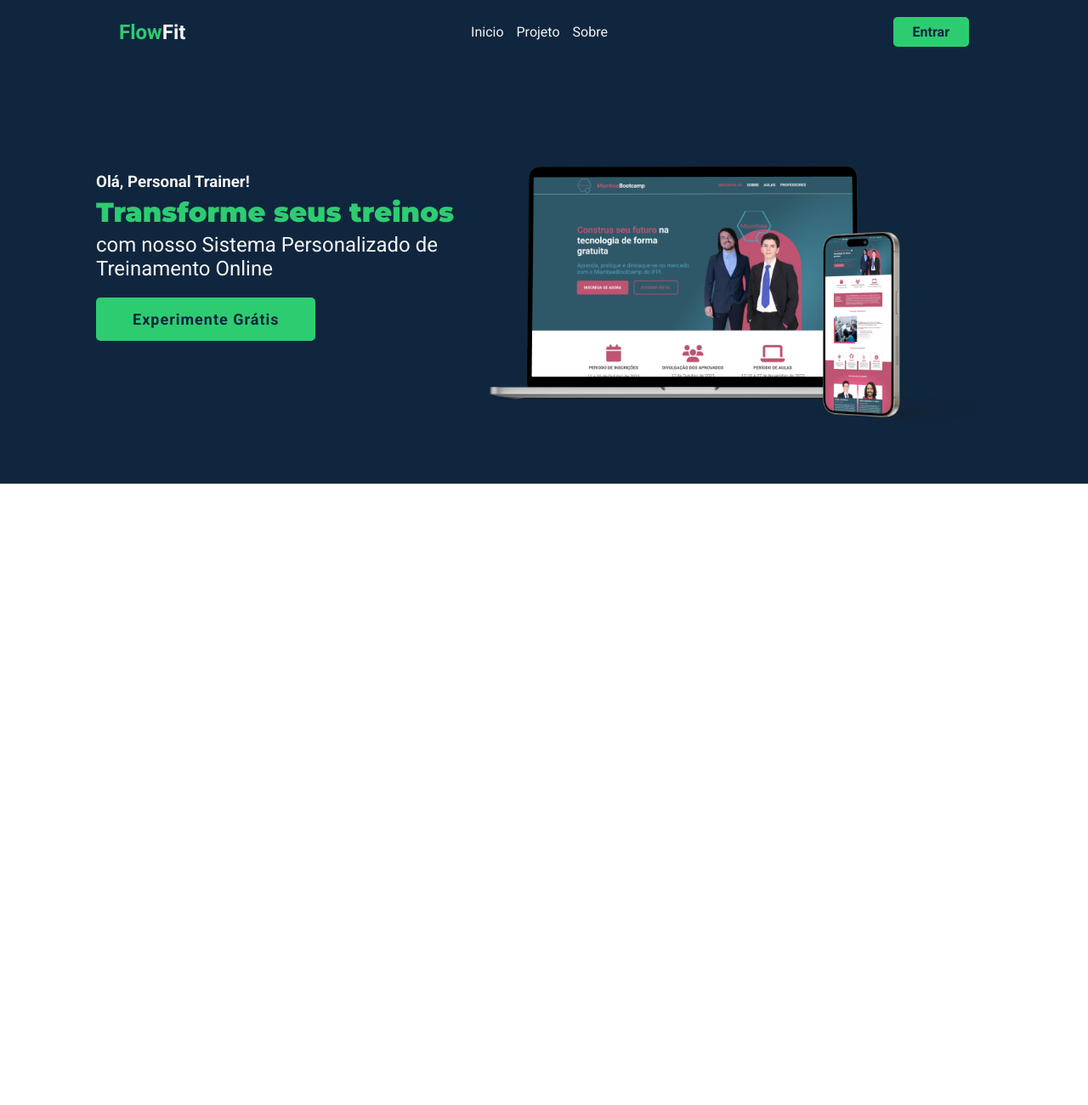
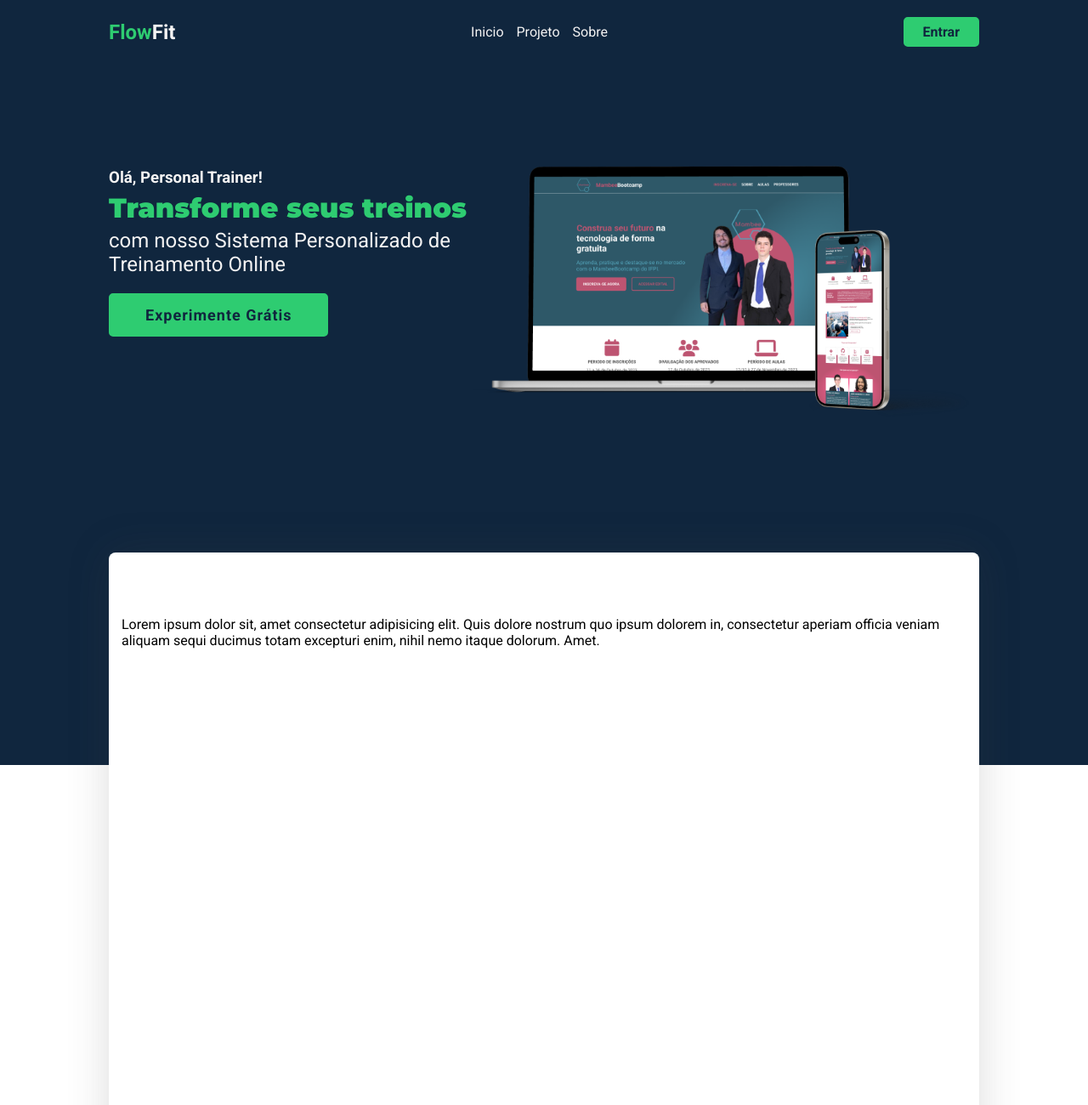
Before and after one commit to rafaluz/TTDS20232-WEB-FRONT-END, a plain HTML site: page CSS/5 - landingpage-flowfit/index.html in a window 1280 px wide. Shown: the top 1300 px of the page at 85% size. Before the commit the page ends 800 px from the top, so only its background shows below. Drawn offline with Linux system fonts and the light colour scheme.

Commit message:
feat: iniciei a seção about

```diff
--- a/CSS/5 - landingpage-flowfit/css/style.css
+++ b/CSS/5 - landingpage-flowfit/css/style.css
@@ -34,7 +34,7 @@ body {
 
 .container-fluid {
     width: 100%;
-    padding: 0 1.5rem;
+    /* padding: 0 1.5rem; */
 }
 
 .container {
@@ -43,6 +43,7 @@ body {
     margin: 0 auto;
     display: flex;
     flex-wrap: wrap;
+    /* padding: 0 1.5rem; */
 }
 
 
@@ -53,9 +54,7 @@ body {
     box-sizing: border-box;
     display: flex;
     flex-wrap: wrap;
-    margin-right: -1.5rem;
-    margin-left: -1.5rem;
-  }
+}
 
   /* Coluna flexível com padding */
   .col {
@@ -245,6 +244,8 @@ header {
 /* fim do header/navbar */
 
 /* ----------- section home ------------ */
+
+
 .home-info {
     display: flex;
     flex-direction: column;
@@ -285,7 +286,7 @@ header {
 
 #home {
     background-color: var(--primary-color);
-    padding: 60px 0;
+    padding: 6rem 0 40rem 0;
     z-index: 1;
 
 }
@@ -293,11 +294,11 @@ header {
 #home .home-image {
     position: relative;
     z-index: 1;
-    padding-top: 60px;
+    padding-top: 6rem;
 }
 
 #home .home-img img {
-    margin-top: 80px;
+    margin-top: 8rem;
 }
 
 #home .shape-liquid {
@@ -314,8 +315,20 @@ header {
 }
 
 #home .shape-liquid:nth-child(2) {
-    filter: blur(30px);
+    filter: blur(3rem);
 
 }
 
 /* ----------- end section home ------------ */
+
+/* ----------- section about ------------ */
+
+#about {
+    background-color: #fff;
+    box-shadow: 0 0 5rem rgba(64, 64, 64, 0.186);
+    padding: 6rem 0 60rem 0;
+    z-index: 2;
+    margin-top: -25rem;
+    border-radius: 0.8rem;
+
+}
--- a/CSS/5 - landingpage-flowfit/index.html
+++ b/CSS/5 - landingpage-flowfit/index.html
@@ -1,11 +1,13 @@
 <!DOCTYPE html>
 <html lang="pt-br">
+
 <head>
     <meta charset="UTF-8">
     <meta name="viewport" content="width=device-width, initial-scale=1.0">
     <title>FlowFit</title>
     <link rel="stylesheet" href="css/style.css">
 </head>
+
 <body>
     <header class="container-fluid">
         <nav class="nav-bar container">
@@ -48,12 +50,10 @@
                     <img src="img/sistema-telas-responsivas.png" alt="flowfit em telas responsivas" class="img-fluid">
 
                     <div class="shape-liquid">
-                        <svg viewBox="0 0 500 500" xmlns="http://www.w3.org/2000/svg" xmlns:xlink="http://www.w3.org/1999/xlink" width="100%" id="blobSvg">
+                        <svg viewBox="0 0 500 500" xmlns="http://www.w3.org/2000/svg"
+                            xmlns:xlink="http://www.w3.org/1999/xlink" width="100%" id="blobSvg">
                             <path fill="#FFA500">
-                                <animate attributeName="d"
-                                    dur="10000ms"
-                                    repeatCount="indefinite"
-                                    values="
+                                <animate attributeName="d" dur="10000ms" repeatCount="indefinite" values="
                                     M445.5,305Q441,360,398.5,397Q356,434,303,446.5Q250,459,194,452Q138,445,109,396.5Q80,348,59.5,299Q39,250,42,191Q45,132,108.5,123Q172,114,211,84Q250,54,307.5,52.5Q365,51,414,89Q463,127,456.5,188.5Q450,250,445.5,305Z;
 
                                     M432.5,301.5Q428,353,386.5,384Q345,415,297.5,434Q250,453,206,428Q162,403,107,383.5Q52,364,42.5,307Q33,250,46,195Q59,140,105.5,110Q152,80,201,72Q250,64,298.5,73.5Q347,83,396,110Q445,137,441,193.5Q437,250,432.5,301.5Z;
@@ -63,18 +63,15 @@
                                     M466,309.5Q456,369,398,387.5Q340,406,295,416Q250,426,204,418Q158,410,100,390Q42,370,53.5,310Q65,250,86.5,209Q108,168,123,112.5Q138,57,194,33Q250,9,290,60Q330,111,382.5,127Q435,143,455.5,196.5Q476,250,466,309.5Z;
 
                                     M445.5,305Q441,360,398.5,397Q356,434,303,446.5Q250,459,194,452Q138,445,109,396.5Q80,348,59.5,299Q39,250,42,191Q45,132,108.5,123Q172,114,211,84Q250,54,307.5,52.5Q365,51,414,89Q463,127,456.5,188.5Q450,250,445.5,305Z;
-                                    "
-                                ></animate>
+                                    "></animate>
                             </path>
                         </svg>
                     </div>
                     <div class="shape-liquid">
-                    <svg viewBox="0 0 500 500" xmlns="http://www.w3.org/2000/svg" xmlns:xlink="http://www.w3.org/1999/xlink" width="100%" id="blobSvg">
+                        <svg viewBox="0 0 500 500" xmlns="http://www.w3.org/2000/svg"
+                            xmlns:xlink="http://www.w3.org/1999/xlink" width="100%" id="blobSvg">
                             <path fill="#FFA500">
-                            <animate attributeName="d"
-                                dur="10000ms"
-                                repeatCount="indefinite"
-                                values="
+                                <animate attributeName="d" dur="10000ms" repeatCount="indefinite" values="
                                 M445.5,305Q441,360,398.5,397Q356,434,303,446.5Q250,459,194,452Q138,445,109,396.5Q80,348,59.5,299Q39,250,42,191Q45,132,108.5,123Q172,114,211,84Q250,54,307.5,52.5Q365,51,414,89Q463,127,456.5,188.5Q450,250,445.5,305Z;
 
                                 M432.5,301.5Q428,353,386.5,384Q345,415,297.5,434Q250,453,206,428Q162,403,107,383.5Q52,364,42.5,307Q33,250,46,195Q59,140,105.5,110Q152,80,201,72Q250,64,298.5,73.5Q347,83,396,110Q445,137,441,193.5Q437,250,432.5,301.5Z;
@@ -85,8 +82,7 @@
 
                                 M445.5,305Q441,360,398.5,397Q356,434,303,446.5Q250,459,194,452Q138,445,109,396.5Q80,348,59.5,299Q39,250,42,191Q45,132,108.5,123Q172,114,211,84Q250,54,307.5,52.5Q365,51,414,89Q463,127,456.5,188.5Q450,250,445.5,305Z;
 
-                                "
-                            ></animate>
+                                "></animate>
                             </path>
                         </svg>
                     </div>
@@ -100,7 +96,21 @@
     </section>
 
 
+    <section id="about" class="container">
+
+        <div class="row">
+            <div class="col">
+                <p>Lorem ipsum dolor sit, amet consectetur adipisicing elit. Quis dolore nostrum quo ipsum dolorem in,
+                    consectetur aperiam officia veniam aliquam sequi ducimus totam excepturi enim, nihil nemo itaque
+                    dolorum. Amet.</p>
+            </div>
+        </div>
+
+    </section>
+
+
 
     <script src="js/script.js"></script>
 </body>
+
 </html>
```
Lines whose indentation alone changed are shown as unchanged.
